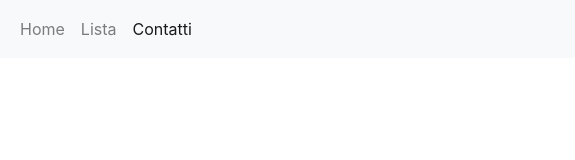
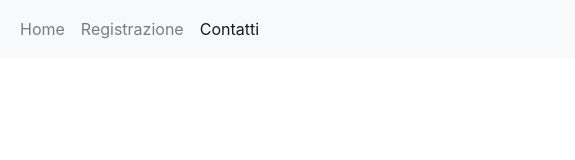
Before and after one commit to AleBar7/AleBar7.github.io, a plain HTML site: page Contatti.html in a window 1280 px wide. Shown: the full height of the page, 65-640 px from the left. Drawn offline with nearby package versions, Linux system fonts and the light colour scheme.

Commit message:
Commit registrazione 3

```diff
--- a/Contatti.html
+++ b/Contatti.html
@@ -20,15 +20,15 @@
             </a>
 
             <button class="navbar-toggler" type="button" data-toggle="collapse" data-target="#navbarNav" aria-controls="navbarNav" aria-expanded="false" aria-label="Toggle navigation">
-                              <span class="navbar-toggler-icon"></span>
-                            </button>
+            <span class="navbar-toggler-icon"></span>
+            </button>
             <div class="collapse navbar-collapse" id="navbarNav">
                 <ul class="navbar-nav">
                     <li class="nav-item">
                         <a class="nav-link" href="Index.html">Home <span class="sr-only">(current)</span></a>
                     </li>
                     <li class="nav-item">
-                        <a class="nav-link" href="Registrazione.html">Lista</a>
+                        <a class="nav-link" href="Registrazione.html">Registrazione</a>
                     </li>
                     <li class="nav-item active">
                         <a class="nav-link" href="#">Contatti</a>
```
